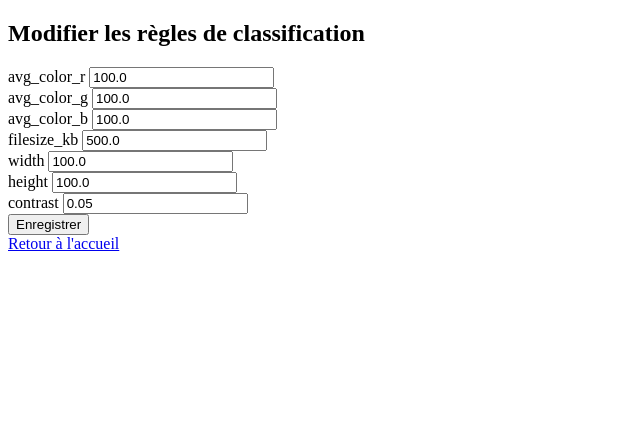
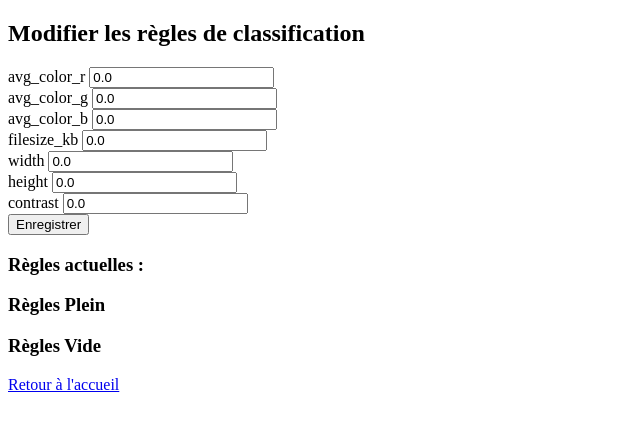
Before and after one commit to EnzoHOU10/BinVision, a Flask app: template templates/rules.html in a window 1280 px wide. Shown: the top 431 px of the page, without its empty margins (0-640 px from the left). Run offline with Flask 3, Linux system fonts and the light colour scheme; the template is opened without the code that fills it: values that come from a table or form of the project are taken from there, others are empty; parts of the project's set-up code (start-up, migrations or seed data) failed here and were passed over.

Commit message:
modif seuil

```diff
--- a/app.py
+++ b/app.py
@@ -50,37 +50,42 @@
     }
     rules = ClassificationRule.query.all()
     images = TrashImage.query.all()
+    cpt=0
+    cpt_plein = 0
+    cpt_vide = 0
     for image in images:
         cpt+=1
+        if image.annotation == 'Pleine':
+            cpt_plein += 1
+        else:
+            cpt_vide += 1
         for rule in rules:
-            seuils[rule.name][0] += getattr(image, rule.name, 0)
-            if getattr(image, rule.name, 0) < min:
-                seuils[rule.name][1] = getattr(image, rule.name, 0)
-            if getattr(image, rule.name, 0) > max:
-                seuils[rule.name][2] = getattr(image, rule.name, 0)
+            seuils[rule.name][0] += getattr(image, rule.name, None)
+            if getattr(image, rule.name, None) < seuils[rule.name][1]:
+                seuils[rule.name][1] = getattr(image, rule.name, None)
+            if getattr(image, rule.name, None) > seuils[rule.name][2]:
+                seuils[rule.name][2] = getattr(image, rule.name, None)
             if image.annotation == 'Pleine':
-                seuils_plein[rule.name] += getattr(image, rule.name, 0)
-                cpt_plein += 1
-                if getattr(image, rule.name, 0) < min_plein:
-                    min_plein = getattr(image, rule.name, 0)
-                if getattr(image, rule.name, 0) > max_plein:
-                    max_plein = getattr(image, rule.name, 0)
+                seuils_plein[rule.name][0] += getattr(image, rule.name, None)
+                if getattr(image, rule.name, None) < seuils_plein[rule.name][1]:
+                    seuils_plein[rule.name][1] = getattr(image, rule.name, None)
+                if getattr(image, rule.name, None) > seuils_plein[rule.name][2]:
+                    seuils_plein[rule.name][2] = getattr(image, rule.name, None)
             else:
-                seuils_vide[rule.name] += getattr(image, rule.name, 0)
-                cpt_vide += 1
-                if getattr(image, rule.name, 0) < min_vide:
-                    min_vide = getattr(image, rule.name, 0)
-                if getattr(image, rule.name, 0) > max_vide:
-                    max_vide = getattr(image, rule.name, 0)
+                seuils_vide[rule.name][0] += getattr(image, rule.name, None)
+                if getattr(image, rule.name, None) < seuils_vide[rule.name][1]:
+                    seuils_vide[rule.name][1] = getattr(image, rule.name, None)
+                if getattr(image, rule.name, None) > seuils_vide[rule.name][2]:
+                    seuils_vide[rule.name][2] = getattr(image, rule.name, None)
     if cpt > 0:
         for rule in rules:
-            seuils[rule.name] = seuils[rule.name] / cpt
+                seuils[rule.name][0] = seuils[rule.name][0] / cpt
     if cpt_plein > 0:
         for rule in rules:
-            seuils_plein[rule.name] = seuils_plein[rule.name] / cpt_plein
+                seuils_plein[rule.name][0] = seuils_plein[rule.name][0] / cpt_plein
     if cpt_vide > 0:
         for rule in rules:
-            seuils_vide[rule.name] = seuils_vide[rule.name] / cpt_vide
+                seuils_vide[rule.name][0] = seuils_vide[rule.name][0] / cpt_vide
     return seuils, seuils_plein, seuils_vide
 
 
@@ -105,16 +110,27 @@
 with app.app_context():
     db.create_all()
     seuils, seuils_plein, seuils_vide = calculate_seuils_from_db()
-    if not seuils:
+    if seuils_plein and seuils_vide:
         seuils = {
-            "avg_color_r": 100,
-            "avg_color_g": 100,
-            "avg_color_b": 100,
-            "filesize_kb": 500,
-            "width": 100,
-            "height": 100,
-            "contrast": 0.05
+            "avg_color_r": (seuils_plein["avg_color_r"][2] + seuils_vide["avg_color_r"][2]) / 2,
+            "avg_color_g": (seuils_plein["avg_color_g"][2] + seuils_vide["avg_color_g"][2]) / 2,
+            "avg_color_b": (seuils_plein["avg_color_b"][2] + seuils_vide["avg_color_b"][2]) / 2,
+            "filesize_kb": (seuils_plein["filesize_kb"][2] + seuils_vide["filesize_kb"][2]) / 2,
+            "width": (seuils_plein["width"][2] + seuils_vide["width"][2]) / 2,
+            "height": (seuils_plein["height"][2] + seuils_vide["height"][2]) / 2,
+            "contrast": (seuils_plein["contrast"][2] + seuils_vide["contrast"][2]) / 2
         }
+    else:
+        if not seuils:
+            seuils = {
+                "avg_color_r": 100,
+                "avg_color_g": 100,
+                "avg_color_b": 100,
+                "filesize_kb": 500,
+                "width": 100,
+                "height": 100,
+                "contrast": 0.05
+            }
     for name, value in seuils.items():
         if ClassificationRule.query.filter_by(name=name).first() is None:
             db.session.add(ClassificationRule(name=name, value=value))
@@ -231,7 +247,11 @@
         return redirect('/rules')
 
     rules = ClassificationRule.query.all()
-    return render_template('rules.html', rules=rules)
+    seuils, seuils_plein, seuils_vide = calculate_seuils_from_db()
+    print("Seuils:", seuils)
+    print("Seuils Plein:", seuils_plein)
+    print("Seuils Vide:", seuils_vide)
+    return render_template('rules.html', rules=rules, seuils=seuils, seuils_plein=seuils_plein, seuils_vide=seuils_vide)
 
 @app.route('/uploads/<filename>')
 def uploaded_file(filename):
--- a/templates/rules.html
+++ b/templates/rules.html
@@ -1,7 +1,7 @@
 <!DOCTYPE html>
 <html lang="fr">
   <head>
-    <meta charset="UTF-8">
+    <meta charset="UTF-8" />
     <title>Modifier les règles</title>
   </head>
   <body>
@@ -9,16 +9,65 @@
     <form method="POST">
       {% for rule in rules %}
       <label for="{{ rule.name }}">{{ rule.name }}</label>
-            <input type="number" step="0.01" name="{{ rule.name }}" value="{{ rule.value }}">
-            <br>
+      <input
+        type="number"
+        step="0.01"
+        name="{{ rule.name }}"
+        value="{{ rule.value }}"
+      />
+      <br />
       {% endfor %}
       <button type="submit">Enregistrer</button>
     </form>
-    {% with messages = get_flashed_messages(with_categories=true) %}
-      {% for category, message in messages %}
-        <p style="color: green;">{{ message }}</p>
+    <h3>Règles actuelles :</h3>
+    <ul>
+      {% for seuil in seuils %}
+      <label for="{{ seuil }}">{{ seuil }}</label>
+      {% for val in seuil.value %}
+      <input
+        type="number"
+        step="0.01"
+        name="{{ seuil.name }}"
+        value="{{ val }}"
+      />
       {% endfor %}
-    {% endwith %}
+      <br />
+      {% endfor %}
+    </ul>
+    <h3>Règles Plein</h3>
+    <ul>
+      {% for seuil_plein in seuils_plein %}
+      <label for="{{ seuil_plein.name }}">{{ seuil_plein.name }}</label>
+      {% for val in seuil_plein.value %}
+      <input
+        type="number"
+        step="0.01"
+        name="{{ seuil_plein.name }}"
+        value="{{ val }}"
+      />
+      {% endfor %}
+      <br />
+      {% endfor %}
+    </ul>
+    <h3>Règles Vide</h3>
+    <ul>
+      {% for seuil_vide in seuils_vide %}
+      <label for="{{ seuil_vide.name }}">{{ seuil_vide.name }}</label>
+      {% for val in seuil_vide.value %}
+      <input
+        type="number"
+        step="0.01"
+        name="{{ seuil_vide.name }}"
+        value="{{ val }}"
+      />
+      {% endfor %}
+      <br />
+      {% endfor %}
+    </ul>
+    {% with messages = get_flashed_messages(with_categories=true) %} {% for
+    category, message in messages %}
+    <p style="color: green">{{ message }}</p>
+    {% endfor %} {% endwith %}
     <a href="/">Retour à l'accueil</a>
   </body>
 </html>
```
Lines whose indentation alone changed are shown as unchanged.
